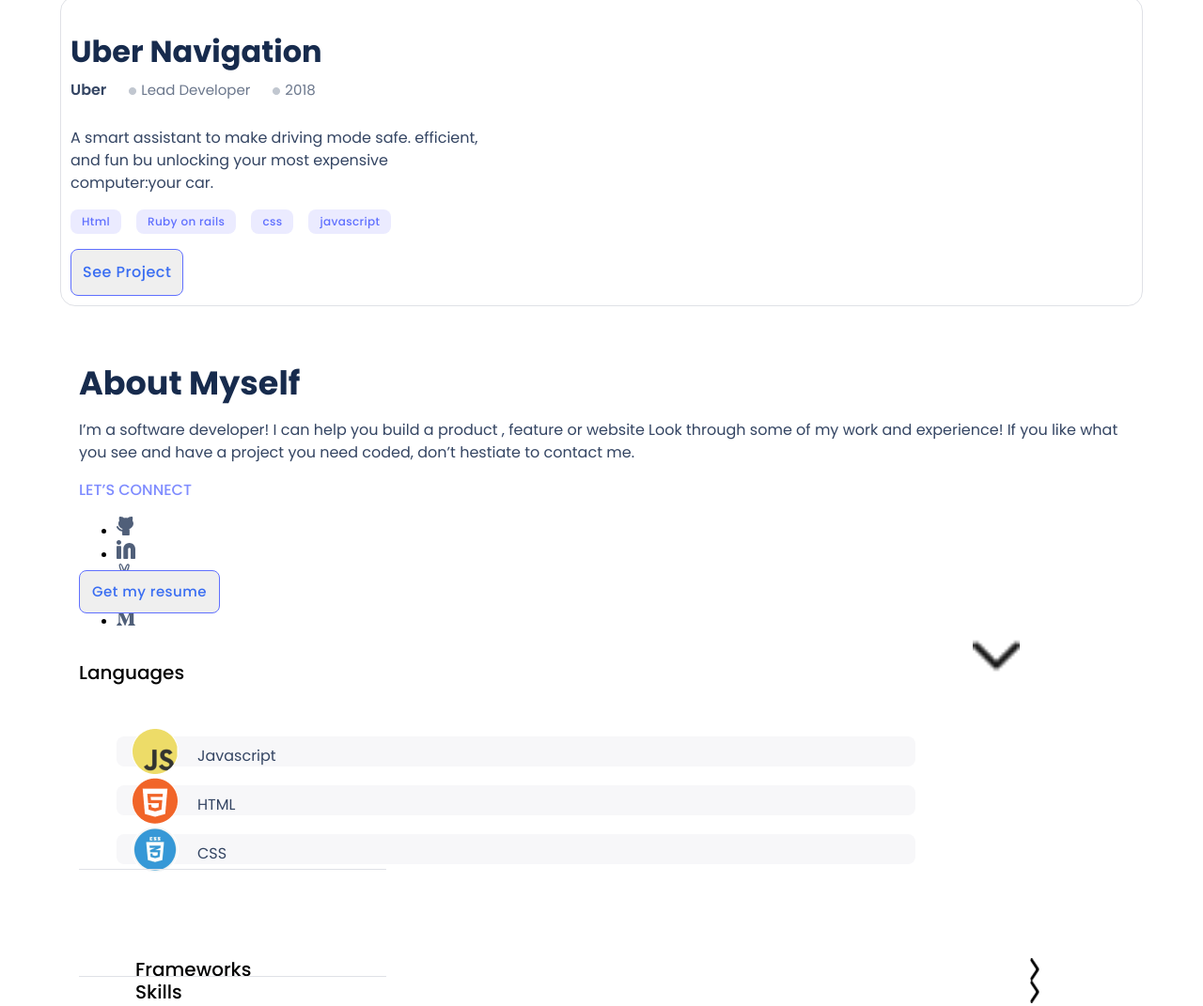
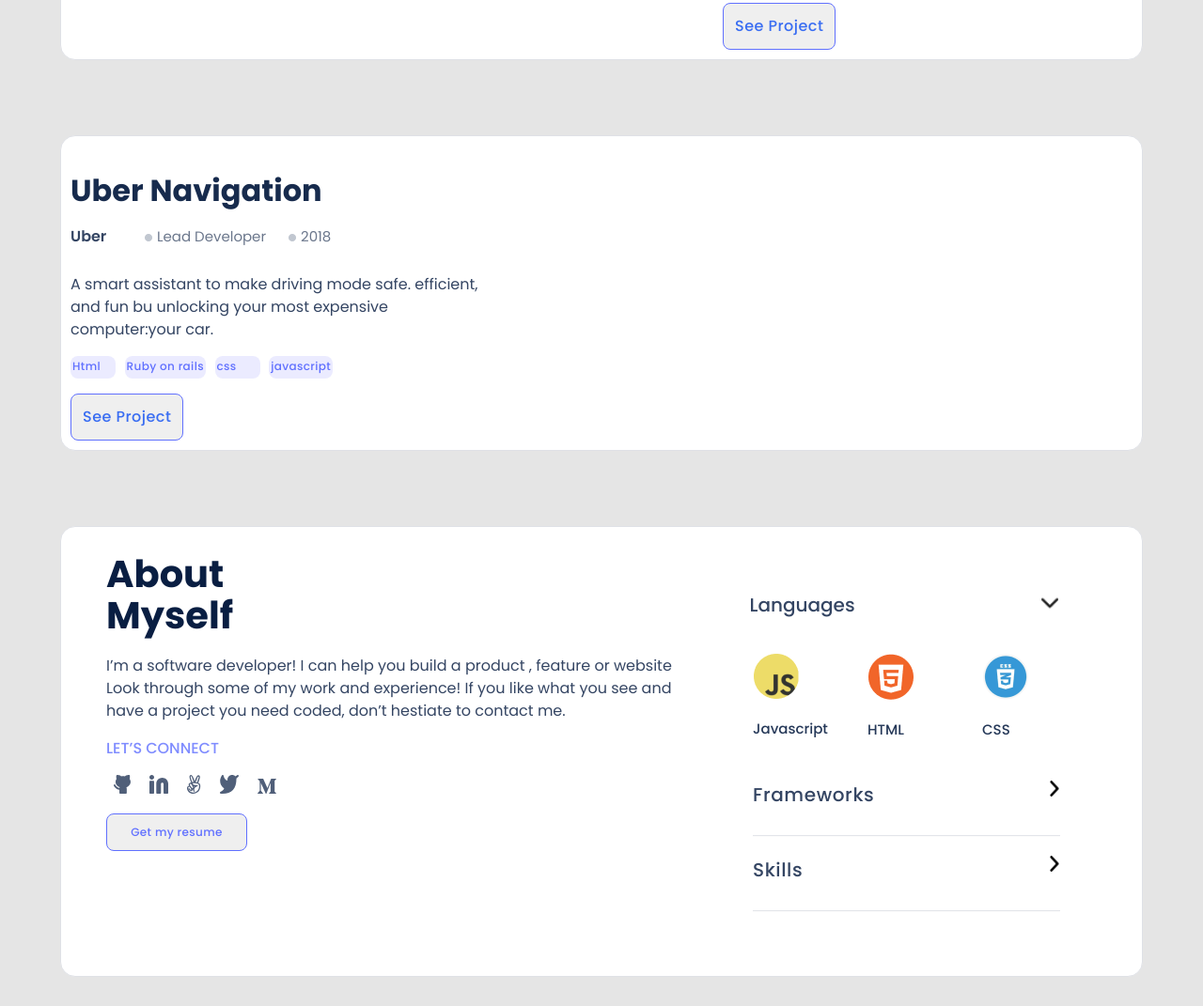
Before and after one commit to Ddiiro/mobileFirst, a website: page index.html in a window 1280 px wide. Shown: the part 1576-2647 px from the top of the page at 94% size. Drawn offline with Linux system fonts and the light colour scheme; files whose address does not match are found by name.

Commit message:
Add the responsiveness on the contact page & about page

```diff
--- a/css/about.css
+++ b/css/about.css
@@ -1,6 +1,14 @@
+.about-mobile {
+  display: contents;
+}
+
+.desktop-about{
+  display: none;
+}
+
 .about-button a {
-  width: 100px;
-  height: 30px;
+  max-width: 100px;
+  min-height: 30px;
   font-family: 'Poppins', sans-serif;
   font-style: normal;
   font-weight: 500;
@@ -9,6 +17,12 @@
   letter-spacing: 0.03em;
   color: #396df2;
   text-decoration: none;
+}
+
+ul {
+  display: flex;
+  justify-content: start;
+  list-style: none;
 }
 
 .about {
@@ -22,10 +36,7 @@
 }
 
 .about-button {
-  align-items: center;
   padding: 10px;
-  position: relative;
-  bottom: 10vh;
   width: 150px;
   border: 1px solid #6070ff;
   border-radius: 8px;
@@ -151,3 +162,154 @@
   background: #dfe1e6;
   border-radius: 10px;
 }
+
+@media only screen and (min-width: 768px) {
+  .about-mobile {
+    display: none;
+  }
+
+  .desktop-about {
+    display: contents;
+  }
+
+  .aboutPage-desktop{
+    box-sizing: border-box;
+    display: flex;
+    padding: 3rem;
+    gap: 1rem;
+    min-width: 80%;
+    margin: auto;
+    background: #fff;
+    border: 1px solid #dfe1e6;
+    border-radius: 16px;
+    margin-bottom: 25vh;
+  }
+
+  #content1 {
+    font-size: 40px;
+    color: #091E42;
+    font-family: 'Poppins', sans-serif;
+    font-style: normal;
+    font-weight: 700;
+    line-height: 5px;
+    margin-bottom: 30px;
+    }
+
+    #content2 {
+      font-size: 40px;
+      color: #091E42;
+      font-family: 'Poppins', sans-serif;
+      font-style: normal;
+      font-weight: 700;
+      margin-bottom: 20px;
+    }
+
+    .contain-about{
+      color: #7f8cff;
+      font-family: 'Poppins', sans-serif;
+      font-style: normal;
+      font-weight: 500;
+      font-size: 16px;
+      line-height: 24px;
+    }
+
+    .about-social-desktop {
+      display: flex;
+      justify-content: start;
+      list-style: none;
+      position: relative;
+      right: 32px;
+      align-items: baseline;
+    }
+
+    .about-social-desktop li {
+      margin-right: 20px;
+      padding-bottom: 10vh;
+    }
+
+    .about-button-desktop {
+      align-items: center;
+      padding: 10px;
+      position: relative;
+      bottom: 10vh;
+      width: 150px;
+      border: 1px solid #6070ff;
+      border-radius: 8px;
+    }
+
+    .about-button-desktop:hover {
+      background-color: #6070ff;
+      color: #fff;
+    }
+
+    .about-button-desktop a:hover {
+      color: #fff;
+    }
+
+    .lang-desktop {
+      display: flex;
+      align-items: baseline;
+      max-width: 90%;
+
+    }
+
+    .lang-desktop h3 {
+      font-family: 'Poppins', sans-serif;
+      font-style: normal;
+      font-weight: 500;
+      font-size: 20px;
+    }
+
+    .lang-desktop img {
+      width: 5%;
+      height: 10%;
+      margin-left: auto;
+    }
+
+    .basic-desktop li p{
+      color: #253858;
+      font-weight: 500;
+      font-size: 15px;
+      font-family: 'Poppins', sans-serif;
+    }
+
+    .stack-desktop {
+      min-width: 122px;
+      min-height: 120px;
+    }
+
+     .lang-desktop h3{
+      font-family: 'Poppins', sans-serif;
+      font-style: normal;
+      font-weight: 500;
+      font-size: 20px;
+      padding-left: 10%;
+      color: #344563;
+     }
+
+    .lang-skills-desktop {
+      display: flex;
+      flex-direction: column;
+      gap: 1rem;
+    }
+
+    .framework-desktop {
+      max-width: 90%;
+      display: flex;
+    }
+    .framework-desktop a {
+      font-family: 'Poppins', sans-serif;
+      font-style: normal;
+      font-weight: 500;
+      font-size: 20px;
+      max-height: 10%;
+      display: flex;
+      color: #344563;
+    }
+
+    .image-desktop {
+      width: 5%;
+      height: 10%;
+      margin-left: auto;
+    }
+}
--- a/css/card.css
+++ b/css/card.css
@@ -176,6 +176,7 @@
   body {
     max-width: 90%;
     margin: auto;
+    background-color: #e5e5e5;
   }
   .mobile-card {
     display: none;
@@ -192,7 +193,7 @@
   background: #fff;
   border: 1px solid #dfe1e6;
   border-radius: 16px;
-  margin-bottom: 5vh;
+  margin-bottom: 10vh;
 }
 
 .main-img {
@@ -207,7 +208,7 @@
 
 .tonic-desktop {
   min-width: 100%;
-  max-height: 36px;
+  min-height: 36px;
   font-family: 'Poppins', sans-serif;
   font-style: normal;
   display: flex;
@@ -216,18 +217,6 @@
   line-height: 44px;
   color: #172b4d;
   margin-bottom: 0;
-}
-
-.multi-desktop {
-  max-width: 295px;
-  min-height: 40px;
-  font-family: 'Poppins', sans-serif;
-  font-style: normal;
-  font-weight: 700;
-  font-size: 35px;
-  margin: 0;
-  line-height: 44px;
-  color: #172b4d;
 }
 
 .container-desktop {
@@ -241,7 +230,7 @@
 
 .canopy-desktop{
   display: flex;
-  max-width: 55px;
+  min-width: 55px;
   max-height: 16px;
   font-family: 'Poppins', sans-serif;
   font-style: normal;
@@ -291,14 +280,15 @@
   padding-top: 0;
   padding-left: 0;
   text-decoration: none;
-  gap: 1rem;
+  gap: 0.6rem;
 }
 
 .link-desktop li {
   min-height: 24px;
+  min-width : 6vh;
   background: #ebebff;
   font-family: 'Poppins', sans-serif;
-  padding: 4px 12px;
+  padding: 2px;
   font-size: 18px;
   border-radius: 8px;
   color: #6070ff;
@@ -310,7 +300,6 @@
   font-family: 'Poppins', sans-serif;
   font-style: medium;
   font-size: 12px;
-  letter-spacing: 3%;
   color: #6070ff;
   text-decoration: none;
 }
@@ -351,4 +340,5 @@
 .button-desktop a:hover {
   color: #fff;
 }
+
 }
--- a/css/contact.css
+++ b/css/contact.css
@@ -138,3 +138,61 @@
   top: 20vh;
   left: 18vh;
 }
+
+@media only screen and (min-width: 768px) {
+  #contact {
+    width: 90%;
+    background-image: url(/Images/contact\ form\ shapes-mobile@2x.png);
+    background-color: #6070ff;
+    background-repeat: no-repeat;
+    background-size: cover;
+    display: flex;
+    flex-direction: column;
+    justify-content: center;
+
+  }
+   #contact h2 {
+    order: 1;
+    width: 90%;
+    display: flex;
+    justify-content: center;
+   }
+
+   #contact p {
+    order: 2;
+    margin: auto;
+    width: 70%;
+    display: flex;
+    justify-content: center;
+    font-family: 'Poppins', sans-serif;
+  font-style: normal;
+  font-weight: 400;
+  font-size: 20px;
+   }
+
+   form {
+    position: relative;
+    bottom: 20vh;
+    margin: auto;
+    width: 70%;
+    display: flex;
+    justify-content: center;
+    flex-direction: column;
+    order: 3;
+   }
+   #contact textarea {
+    order: 2;
+   }
+
+   #contact input {
+    order: 1;
+   }
+
+   #contact button {
+    display: flex;
+    justify-content: center;
+    order: 3;
+    margin-left: 30%;
+   }
+
+}
--- a/index.html
+++ b/index.html
@@ -38,7 +38,6 @@
        </div>
 
     </div>
-
     <main class="first-section">
         <span id="content1">I'm Joseph</span>
         <span id="content2">Glad to meet you!</span>
@@ -348,46 +347,10 @@
                 </div>
             </section>
         </div>
-        <!-- <div class="desktop-card">
-            <section class="grid-item-desktop">
-                <div class="image">
-                    <img class="snap-desktop" src="Images/desktop/page-3" alt="">
-                </div>
-                <div class="sidebar">
-                    <h2 class="tonic-desktop">Facebook 360</h2>
-                    <div class="container-desktop">
-                        <div class="canopy-desktop">
-                            <p>FACEBOOK</p>
-                        </div>
-
-                        <div class="details-desktop">
-                            <img src="Images/Counter.png" alt="">
-                            <p>Full Stack Dev</p>
-                        </div>
-                        <div class="details-desktop">
-                            <img src="Images/Counter.png" alt="">
-                            <p>2015</p>
-                        </div>
-                    </div>
-                    <div class="content-desktop">
-                        <p>
-                            Exploring the future of media in Facebook's first Virtual Reality app; a place to discover and enjoy 360 photos and videos on Gear VR.                        </p>
-                    </div>
-
-                    <ul class="link-desktop">
-                        <li><a href="">Html</a></li>
-                        <li><a href="">Ruby on rails</a></li>
-                        <li><a href="">css</a></li>
-                        <li><a href="">javascript</a></li>
-                    </ul>
-
-                    <button class="button-desktop"><a href="">See Project</a></button>
-                </div>
-            </section>
-        </div> -->
     </section>
 
     </section>
+    <div class="about-mobile">
         <section class="about">
             <h2 class="multi">About Myself</h2>
             <p class="summary">
@@ -440,6 +403,66 @@
             <div><img class="shape-1" src="Images/Separator Bottom.png" alt=""></div>
 
         </section>
+    </div>
+    <div class="desktop-about">
+        <section class="aboutPage-desktop">
+            <div class="main-about">
+                <span id="content1">About</span>
+                <span id="content2">Myself</span>
+            <p class="summary-desktop">
+                I’m a software developer! I can help you build a product ,
+                feature or website Look through some of my work and experience!
+                If you like what you see and have a project you need coded,
+                don’t hestiate to contact me.
+            </p>
+            <p class="contain">LET’S CONNECT</p>
+
+            <ul class="about-social-desktop">
+                <li> <a href=""><img src="Images/github.svg" alt=""></a></li>
+                <li> <a href=""><img src="Images/Linkedin icon.svg" alt=""></a></li>
+                <li> <a href=""><img src="Images/Vector.svg" alt=""></a></li>
+                <li> <a href=""><img src="Images/twitter.svg" alt=""></a></li>
+                <li> <a href=""><img src="Images/m vector.svg" alt=""></a></li>
+
+
+            </ul>
+
+            <button class="about-button-desktop"><a href="">Get my resume</a></button>
+        </div>
+        <div class="aside-about-desktop">
+
+            <div class="lang-desktop">
+                <h3>Languages</h3>
+                <img src="Images/arrow-down-sign-to-navigate.png" alt="">
+            </div>
+
+            <ul class=" basic-desktop">
+                <li class="stack-desktop"><img src="Images/Ellipse 1.png" alt="">
+                    <p>Javascript</p>
+                </li>
+                <li class="stack-desktop"><img src="Images/Ellipse 1 (1).png" alt="">
+                    <p>HTML</p>
+                </li>
+                <li class="stack-desktop"><img src="Images/Ellipse 1 (2).png" alt="">
+                    <p>CSS</p>
+                </li>
+            </ul>
+
+            <ul class="lang-skills-desktop">
+                <li class="framework-desktop">
+                   <a href="">Frameworks</a>  <img class="image-desktop" src="Images/right-arrow.png" alt="">
+                </li>
+                <li><img class="shape-desktop" src="Images/Separator Bottom.png" alt=""></li>
+                <li class="framework-desktop">
+                   <a href="">Skills</a>  <img class="image-desktop" src="Images/right-arrow.png" alt="">
+                </li>
+                <li><img class="shape-1-desktop" src="Images/Separator Bottom.png" alt=""></li>
+            </ul>
+
+        </div>
+        </section>
+    </div>
+
     <!-- This is the contact page -->
     <section id="contact">
         <h2>Contact Me</h2>
```
Lines whose indentation alone changed are shown as unchanged.
